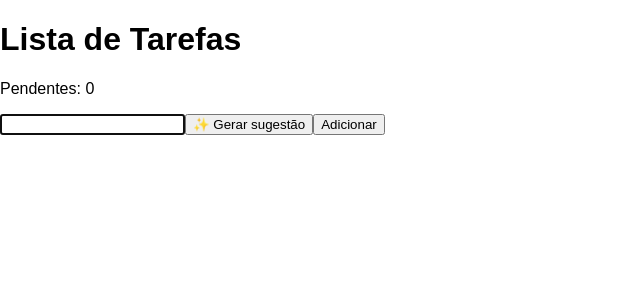
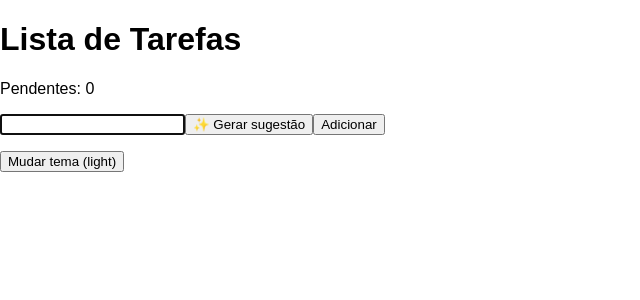
Before and after one commit to IA-Pessoas/TaskFlow, a React (Vite) app: page / in a window 1280 px wide. Shown: the top 300 px of the page, without its empty margins (0-640 px from the left). Built offline with nearby package versions, Linux system fonts and the light colour scheme.

Commit message:
Fase 5 : Criação do themeToggle

```diff
--- a/src/App.tsx
+++ b/src/App.tsx
@@ -1,4 +1,5 @@
 import TaskForm from "./components/taskForm";
+import ThemeToggle  from "./components/themeToggle";
 import { TaskList } from "./components/taskList";
 import { useTasks } from "./hooks/useTasks";
 import { useTaskTitle } from "./hooks/useTaskTitle";
@@ -22,6 +23,8 @@ function App() {
         onToggle={toggleTask}
         onDelete={deleteTask}
       />
+
+      <ThemeToggle/>
     </div>
   );
 }
--- /dev/null
+++ b/src/components/themeToggle.tsx
@@ -0,0 +1,13 @@
+import { useTheme } from "../contexts/ThemeContext";
+
+function ThemeToggle(){
+    const {theme, toggleTheme} = useTheme();
+
+    return(
+            <button onClick={toggleTheme}>
+                Mudar tema ({ theme })
+            </button>
+    );
+}
+
+export default ThemeToggle;
--- a/src/contexts/Themecontext.tsx
+++ b/src/contexts/Themecontext.tsx
@@ -2,12 +2,12 @@ import { createContext, useContext } from 'react';
 import { useLocalStorage } from '../hooks/useLocalStorage';
 type Theme = 'light' | 'dark';
 
-interface ThemeContextType{
+interface ThemeontextType{
     theme: Theme;
     toggleTheme: () => void;
 }
 
-export const ThemeContext = createContext<ThemeContextType | null>(null);
+export const ThemeContext = createContext<ThemeontextType | null>(null);
 
 export function ThemeProvider({ children } : { children: React.ReactNode }){
     const [theme, setTheme] = useLocalStorage<Theme>('theme', 'light');
--- a/src/main.tsx
+++ b/src/main.tsx
@@ -1,6 +1,6 @@
 import { StrictMode } from 'react'
 import { createRoot } from 'react-dom/client'
-import { ThemeProvider } from './contexts/Themecontext.tsx'
+import { ThemeProvider } from "./contexts/ThemeContext";
 import './index.css'
 import App from './App.tsx'
 
```
